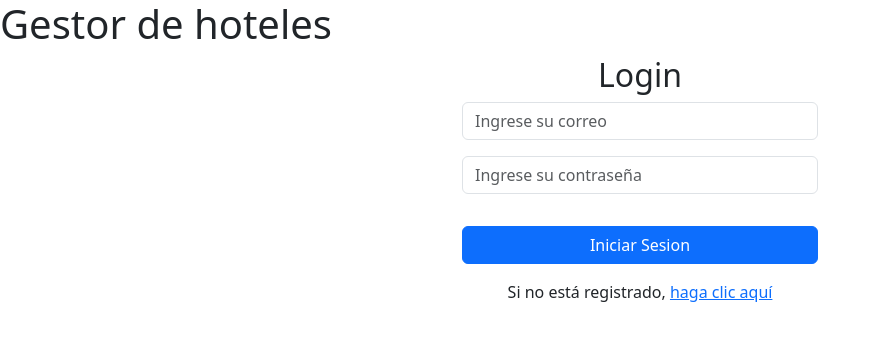
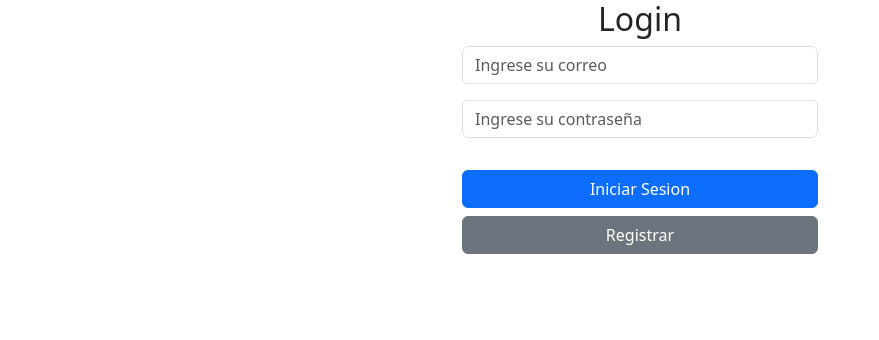
Before and after one commit to tadeo14/Gestion-Hoteles-Front, a React (Vite) app: page / in a window 1280 px wide. Shown: the top 340 px of the page, without its empty margins (0-879 px from the left). Built offline with nearby package versions, Linux system fonts and the light colour scheme.

Commit message:
rutas agregadas para conectar login y registro con un boton

```diff
--- a/package.json
+++ b/package.json
@@ -13,10 +13,10 @@
     "axios": "^1.7.2",
     "bootstrap": "^5.3.3",
     "react": "^18.3.1",
+    "react-bootstrap": "^2.10.4",
+    "react-dom": "^18.3.1",
     "react-router-dom": "^6.25.1",
-    "sweetalert2": "^11.12.3",
-    "react-bootstrap": "^2.10.4",
-    "react-dom": "^18.3.1"
+    "sweetalert2": "^11.12.3"
   },
   "devDependencies": {
     "@types/react": "^18.3.3",
--- a/pages/Login.jsx
+++ b/pages/Login.jsx
@@ -1,4 +1,100 @@
-import React, { useState } from 'react';
+import React, { useState } from "react";
+import { Form, Button, Container, Row, Col } from "react-bootstrap";
+import { useNavigate } from "react-router-dom";
+import Swal from "sweetalert2";
+
+const Login = () => {
+  const [email, setEmail] = useState("");
+  const [contraseña, setContraseña] = useState("");
+  const navigate = useNavigate();
+
+  const manejarCambioEmail = (e) => {
+    setEmail(e.target.value);
+  };
+
+  const manejarCambioContraseña = (e) => {
+    setContraseña(e.target.value);
+  };
+
+  // Validaciones
+
+  const validarEmail = (email) => {
+    const re = /^[^\s@]+@[^\s@]+\.[^\s@]+$/;
+    return re.test(String(email).toLowerCase());
+  };
+
+  const manejarEnvio = (e) => {
+    e.preventDefault();
+    if (validarEmail(email)) {
+      console.log("Email:", email);
+      console.log("Contraseña:", contraseña);
+
+      Swal.fire({
+        title: "Inicio de sesión exitoso",
+        text: "Has iniciado sesión correctamente.",
+        icon: "success",
+        confirmButtonText: "Aceptar",
+      });
+    } else {
+      Swal.fire({
+        title: "Error",
+        text: "Por favor, ingrese un correo electrónico válido.",
+        icon: "error",
+        confirmButtonText: "Aceptar",
+      });
+    }
+  };
+
+  const manejarRegistro = () => {
+    navigate("/registro");
+  };
+
+  return (
+    <Container>
+      <Row className="justify-content-md-center">
+        <Col md={4}>
+          <h2 className="text-center">Login</h2>
+          <Form onSubmit={manejarEnvio}>
+            <Form.Group controlId="formBasicEmail" className="mb-3">
+              <Form.Control
+                type="email"
+                placeholder="Ingrese su correo"
+                value={email}
+                onChange={manejarCambioEmail}
+                required
+              />
+            </Form.Group>
+
+            <Form.Group controlId="formBasicPassword" className="mb-3">
+              <Form.Control
+                type="password"
+                placeholder="Ingrese su contraseña"
+                value={contraseña}
+                onChange={manejarCambioContraseña}
+                required
+              />
+            </Form.Group>
+
+            <Button variant="primary" type="submit" className="w-100 mt-3">
+              Iniciar Sesion
+            </Button>
+            <Button
+              variant="secondary"
+              onClick={manejarRegistro}
+              className="w-100 mt-2"
+            >
+              Registrar
+            </Button>
+          </Form>
+        </Col>
+      </Row>
+    </Container>
+  );
+};
+
+export default Login;
+
+/*import React, { useState } from 'react';
 import { Form, Button, Container, Row, Col } from 'react-bootstrap';
 import Swal from 'sweetalert2';
 
@@ -44,7 +140,9 @@ const Login = () => {
       });
     }
   };
-
+  const manejarRegistro = () => {
+    history.push('/registro');
+  };
   return (
     <Container>
       <Row className="justify-content-md-center">
@@ -74,9 +172,9 @@ const Login = () => {
             <Button variant="primary" type="submit" className="w-100 mt-3">
               Iniciar Sesion
             </Button>
-            <p className="text-center mt-3">
-              Si no está registrado, <a href="./registro">haga clic aquí</a>
-            </p>
+            <Button variant="secondary" onClick={manejarRegistro} className="w-100 mt-2">
+              Registrar
+            </Button>
           </Form>
         </Col>
       </Row>
@@ -84,4 +182,4 @@ const Login = () => {
   );
 };
 
-export default Login;
+export default Login;*/
--- a/pages/Registro.jsx
+++ b/pages/Registro.jsx
@@ -35,7 +35,7 @@ export const Registro = () => {
         Swal.fire({
           icon: "error",
           title: "Oops...",
-          text: "Contactarse con un administrado",
+          text: "Contactarse con un administrador",
         });
       }
     }
@@ -81,3 +81,4 @@ export const Registro = () => {
     </div>
   )
 }
+export default Registro;
--- a/src/App.jsx
+++ b/src/App.jsx
@@ -1,12 +1,12 @@
 import { useState } from 'react'
 import viteLogo from '/vite.svg'
 import 'bootstrap/dist/css/bootstrap.min.css';
-import Login from "../pages/Login.jsx";
+
+
 function App() {
   return (
     <>
-      <h1>Gestor de hoteles</h1>
-      <Login />
+
     </>
   );
 }
--- a/src/main.jsx
+++ b/src/main.jsx
@@ -1,4 +1,23 @@
-import 'bootstrap/dist/css/bootstrap.min.css'
+import React from 'react';
+import ReactDOM from 'react-dom';
+import { BrowserRouter as Router, Route, Routes } from 'react-router-dom';
+import 'bootstrap/dist/css/bootstrap.min.css';
+import Login from '../pages/Login.jsx';
+import Registro from '../pages/Registro.jsx';
+
+ReactDOM.render(
+  <React.StrictMode>
+    <Router>
+      <Routes>
+        <Route path="/" element={<Login />} />
+        <Route path="/registro" element={<Registro />} />
+      </Routes>
+    </Router>
+  </React.StrictMode>,
+  document.getElementById('root')
+);
+
+/*import 'bootstrap/dist/css/bootstrap.min.css'
 import React from 'react'
 import ReactDOM from 'react-dom/client'
 import App from './App.jsx'
@@ -7,4 +26,4 @@ ReactDOM.createRoot(document.getElementById('root')).render(
   <React.StrictMode>
     <App />
   </React.StrictMode>,
-)
+)*/
```
Also changed, not shown: src/router/AppRouter.jsx (+17 -11 lines), 1 other file (tests, documents, lock files or other folders).
